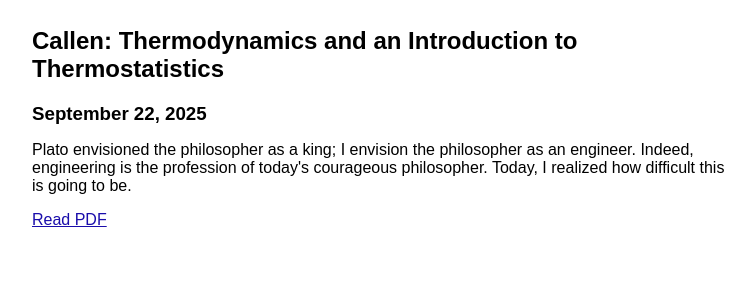
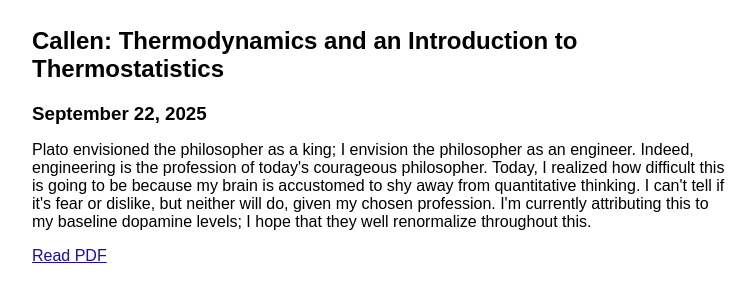
Before and after one commit to novuw/clsb, a plain HTML site: page index.html in a window 1280 px wide. Shown: the part 414-716 px from the top of the page, without its empty margins (258-1013 px from the left). Drawn offline with Linux system fonts and the light colour scheme.

Commit message:
Update index.html

```diff
--- a/index.html
+++ b/index.html
@@ -67,7 +67,7 @@
   -->
     <div class="entry">
       <h3>September 22, 2025</h3>
-      <p>Plato envisioned the philosopher as a king; I envision the philosopher as an engineer. Indeed, engineering is the profession of today's courageous philosopher. Today, I realized how difficult this is going to be.</p>
+      <p>Plato envisioned the philosopher as a king; I envision the philosopher as an engineer. Indeed, engineering is the profession of today's courageous philosopher. Today, I realized how difficult this is going to be because my brain is accustomed to shy away from quantitative thinking. I can't tell if it's fear or dislike, but neither will do, given my chosen profession. I'm currently attributing this to my baseline dopamine levels; I hope that they well renormalize throughout this.</p>
       <a href="./journal/2025-09-18.pdf" target="_blank">Read PDF</a>
     </div>
     </div>
```
